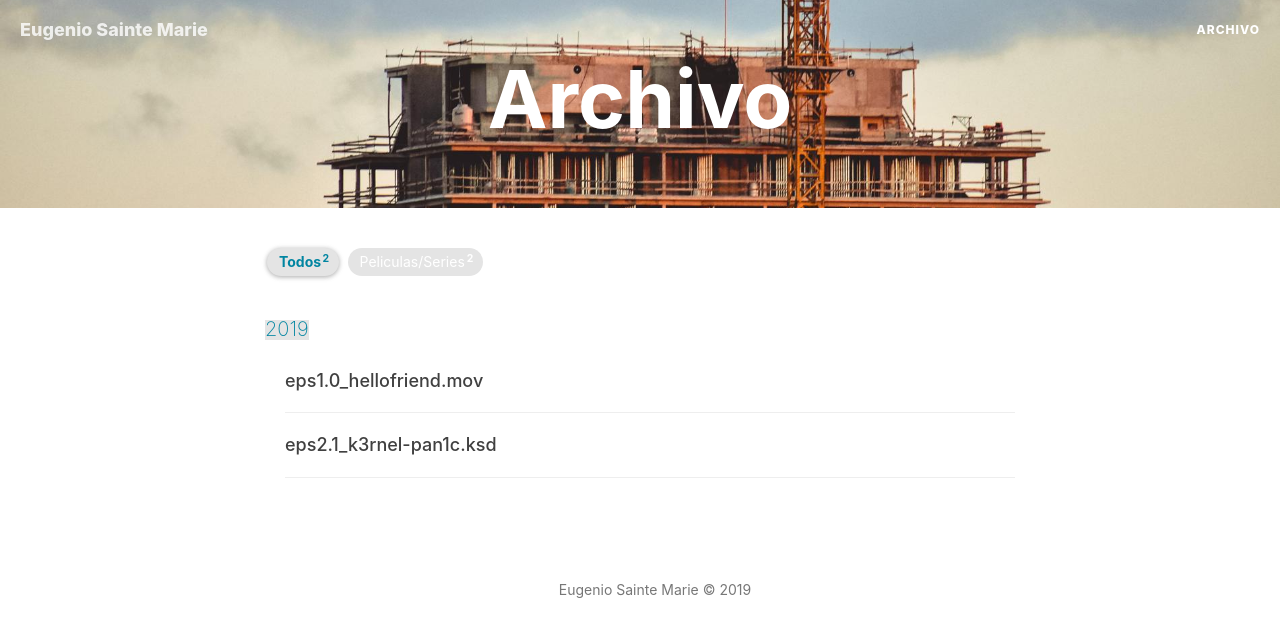
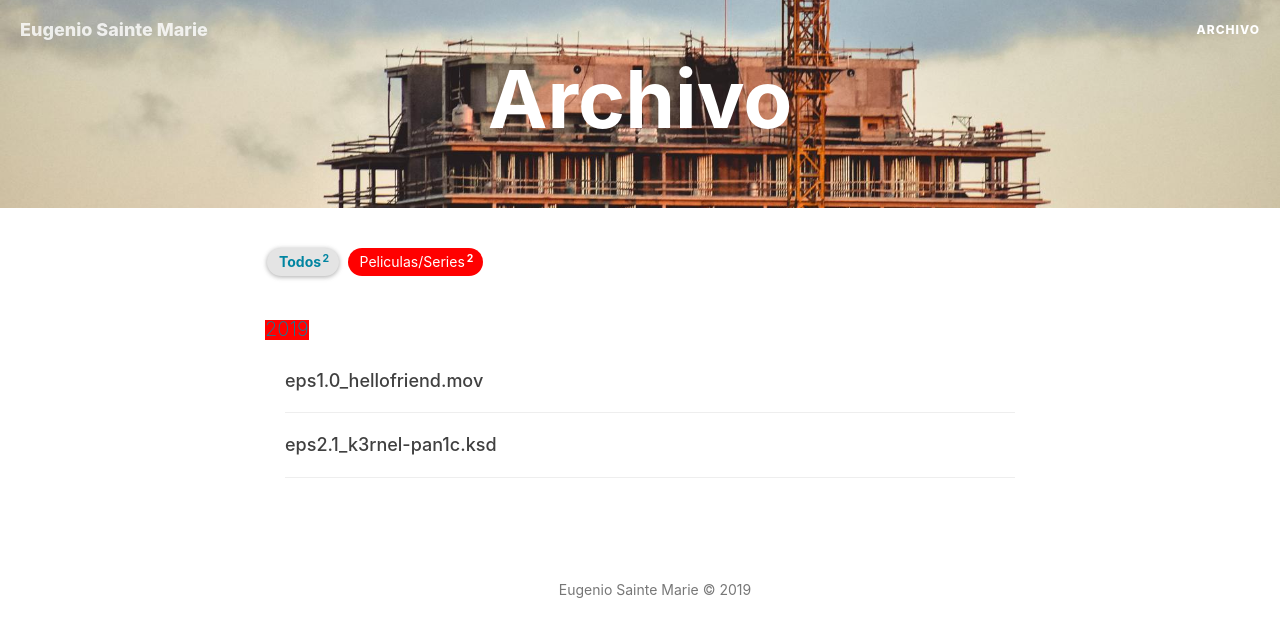
Before and after one commit to eugeniosaintemarie/notes, a Jekyll site: the page built from archive.html, in a window 1280 px wide. Shown: the top 637 px of the page. Built offline with Jekyll 4.4.1, drawn with Linux system fonts in a browser that asks for light colours; comment, search, counter and statistics services are not loaded.

Commit message:
Update archive.html

```diff
--- a/archive.html
+++ b/archive.html
@@ -6,7 +6,7 @@ header-img: "img/sys/tag-bg.jpg"
 ---
 
 <style>
-	.tag-button {background-color: #e4e4e4 !important;}
+	.tag-button {background-color: red !important;}
 </style>
 
 <!-- Page Header -->
```
